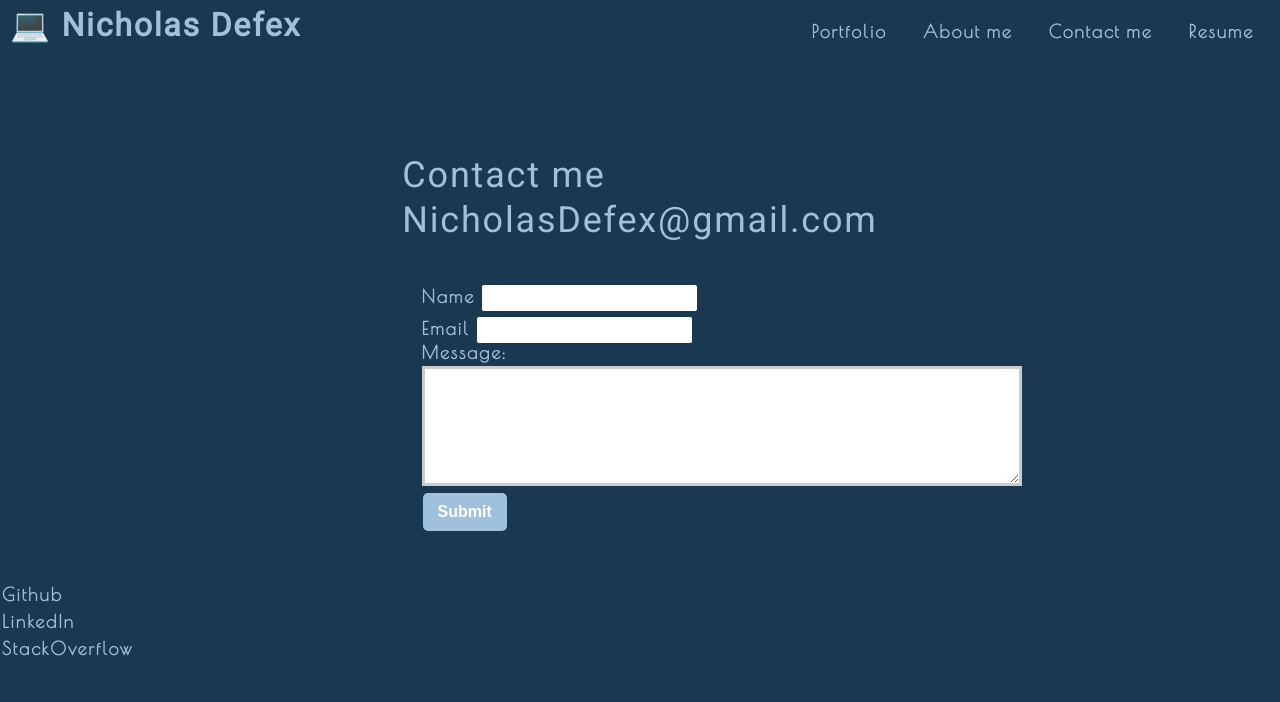
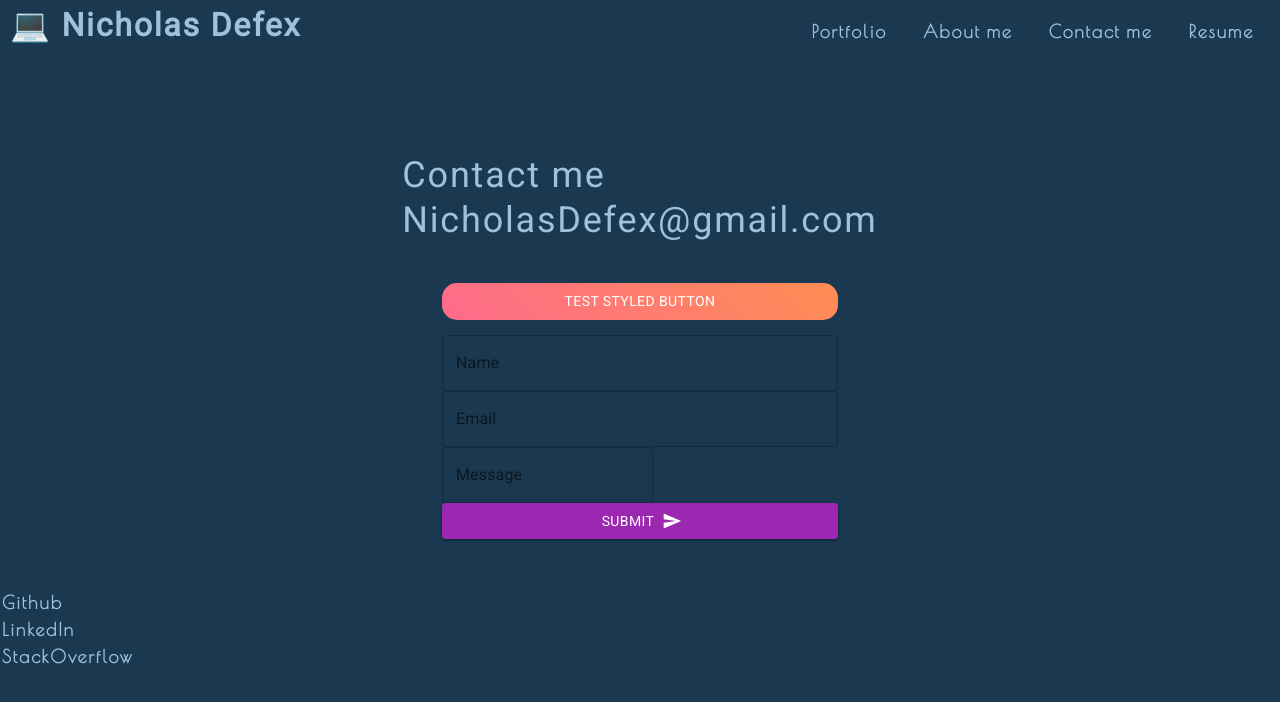
Before and after one commit to Ndefected15/Nicholas-Defex, a React (Create React App) app: page /contact in a window 1280 px wide. Shown: the top 702 px of the page. Built offline with nearby package versions, Linux system fonts and the light colour scheme.

Commit message:
Implemented MUI in contacts section

```diff
--- a/package.json
+++ b/package.json
@@ -4,6 +4,11 @@
 	"version": "0.1.0",
 	"private": true,
 	"dependencies": {
+		"@emotion/react": "^11.9.3",
+		"@emotion/styled": "^11.9.3",
+		"@mui/icons-material": "^5.8.4",
+		"@mui/material": "^5.9.0",
+		"@mui/styles": "^5.9.0",
 		"@testing-library/jest-dom": "^5.12.0",
 		"@testing-library/react": "^11.2.6",
 		"@testing-library/user-event": "^12.8.3",
--- a/src/components/Contact/index.js
+++ b/src/components/Contact/index.js
@@ -1,48 +1,86 @@
-import React, { useState } from 'react';
+import React from 'react';
 
-import { validateEmail } from '../../utils/helpers';
+// import { validateEmail } from '../../utils/helpers';
+import {
+	Button,
+	TextField,
+	FormControl,
+	createTheme,
+	colors,
+	Container,
+	Grid,
+} from '@mui/material';
+import { makeStyles, ThemeProvider } from '@mui/styles';
+
+import SendIcon from '@mui/icons-material/Send';
+
+const useStyles = makeStyles({
+	root: {
+		background: 'linear-gradient(45deg, #FE6B8B, #FF8E53)',
+		border: 0,
+		borderRadius: 15,
+		marginBottom: 15,
+		color: 'white',
+		padding: '5 30px',
+	},
+});
+
+// const theme = createTheme({
+// 	palette: {
+// 		primary: {
+// 			main: colors.orange[500],
+// 		},
+// 	},
+// });
+
+function ButtonStyled() {
+	const classes = useStyles();
+	return <Button className={classes.root}>Test Styled Button</Button>;
+}
 
 function ContactForm() {
-	const [formState, setFormState] = useState({
-		name: '',
-		email: '',
-		message: '',
-	});
+	// const [formState, setFormState] = useState({
+	// 	name: '',
+	// 	email: '',
+	// 	message: '',
+	// });
 
-	const [errorMessage, setErrorMessage] = useState('');
-	const { name, email, message } = formState;
+	// const [errorMessage, setErrorMessage] = useState('');
+	// const { name, email, message } = formState;
 
-	const handleSubmit = (e) => {
-		e.preventDefault();
-		if (!errorMessage) {
-			console.log('Submit Form', formState);
-		}
-	};
+	// const handleSubmit = (e) => {
+	// 	e.preventDefault();
+	// 	if (!errorMessage) {
+	// 		console.log('Submit Form', formState);
+	// 	}
+	// };
 
-	const handleChange = (e) => {
-		if (e.target.name === 'email') {
-			const isValid = validateEmail(e.target.value);
-			if (!isValid) {
-				setErrorMessage('Your email is invalid.');
-			} else {
-				setErrorMessage('');
-			}
-		} else {
-			if (!e.target.value.length) {
-				setErrorMessage(`${e.target.name} is required.`);
-			} else {
-				setErrorMessage('');
-			}
-		}
-		if (!errorMessage) {
-			setFormState({ ...formState, [e.target.name]: e.target.value });
-			console.log('Handle Form', formState);
-		}
-	};
+	// const handleChange = (e) => {
+	// 	if (e.target.name === 'email') {
+	// 		const isValid = validateEmail(e.target.value);
+	// 		if (!isValid) {
+	// 			setErrorMessage('Your email is invalid.');
+	// 		} else {
+	// 			setErrorMessage('');
+	// 		}
+	// 	} else {
+	// 		if (!e.target.value.length) {
+	// 			setErrorMessage(`${e.target.name} is required.`);
+	// 		} else {
+	// 			setErrorMessage('');
+	// 		}
+	// 	}
+	// 	if (!errorMessage) {
+	// 		setFormState({ ...formState, [e.target.name]: e.target.value });
+	// 		console.log('Handle Form', formState);
+	// 	}
+	// };
 
 	return (
+		// <ThemeProvider theme={theme}>
+		<Container maxWidth="xs">
 			<section className="centered">
-			<form id="contact-form" onSubmit={handleSubmit}>
+				<FormControl>
 					<div>
 						<h1
 							data-testid="h1tag"
@@ -54,43 +92,71 @@ function ContactForm() {
 							NicholasDefex@gmail.com
 						</h1>
 					</div>
-				<div style={{ height: '4vh' }}>
-					<label htmlFor="name">Name </label>
-					<input
+					{/* <div style={{ height: '4vh' }}> */}
+					<ButtonStyled></ButtonStyled>
+					{/* <Grid container>
+						<Grid>
+							<Paper style={{ height: 75, width: 50 }}></Paper>
+						</Grid>
+						<Grid>
+							<Paper style={{ height: 75, width: 50 }}></Paper>
+						</Grid>
+						<Grid>
+							<Paper style={{ height: 75, width: 50 }}></Paper>
+						</Grid>
+					</Grid> */}
+					<TextField
+						// type="text"
+						// name="name"
+						// defaultValue={name}
+						// onBlur={handleChange}
+						variant="outlined"
+						color="secondary"
 						type="text"
-						name="name"
-						defaultValue={name}
-						onBlur={handleChange}
+						label="Name"
+					/>
+					{/* </div> */}
+					{/* <div style={{ height: '3vh' }}> */}
+
+					<TextField
+						type="email"
+						variant="outlined"
+						color="secondary"
+						label="Email"
+						// name="email"
+						// defaultValue={email}
+						// onBlur={handleChange}
+					/>
+					{/* </div> */}
+					<div>
+						<TextField
+							type="text"
+							rows="5"
+							variant="outlined"
+							color="secondary"
+							label="Message"
+							// defaultValue={message}
+							// onBlur={handleChange}
 						/>
 					</div>
-				<div style={{ height: '3vh' }}>
-					<label htmlFor="email">Email </label>
-					<input
-						type="email"
-						name="email"
-						defaultValue={email}
-						onBlur={handleChange}
-					/>
-				</div>
-				<div>
-					<label htmlFor="message">Message:</label>
-					<textarea
-						name="message"
-						rows="5"
-						defaultValue={message}
-						onBlur={handleChange}
-					/>
-				</div>
-				{errorMessage && (
+					{/* {errorMessage && (
 					<div>
 						<p className="error-text">{errorMessage}</p>
 					</div>
-				)}
-				<button data-testid="button" type="submit">
+				)} */}
+
+					<Button
+						endIcon={<SendIcon />}
+						variant="contained"
+						color="secondary"
+						type="submit"
+					>
 						Submit
-				</button>
-			</form>
+					</Button>
+				</FormControl>
 			</section>
+		</Container>
+		// </ThemeProvider>
 	);
 }
 
```
Also changed, not shown: 1 other file (tests, documents, lock files or other folders). Lines whose indentation alone changed are shown as unchanged.
